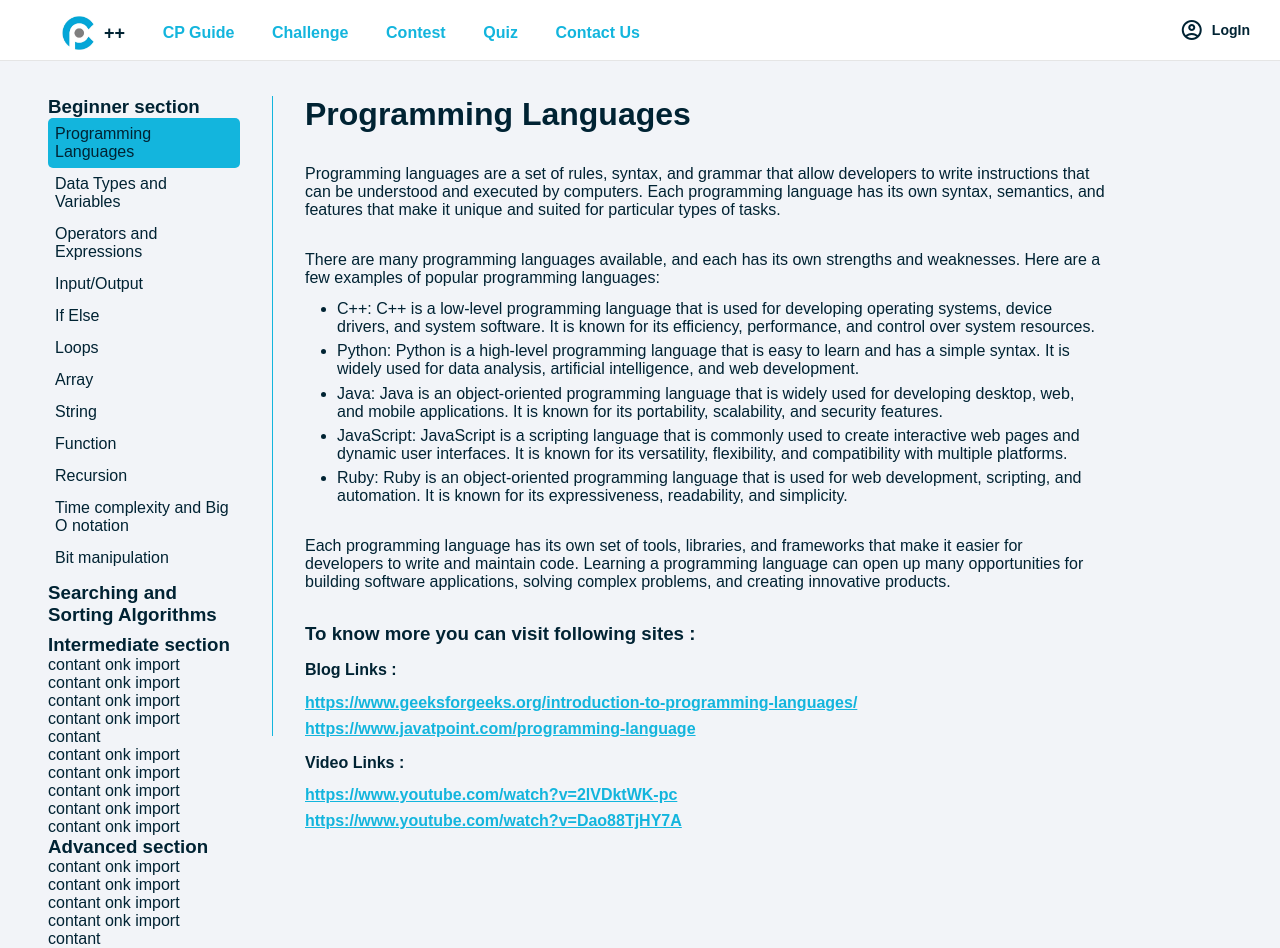
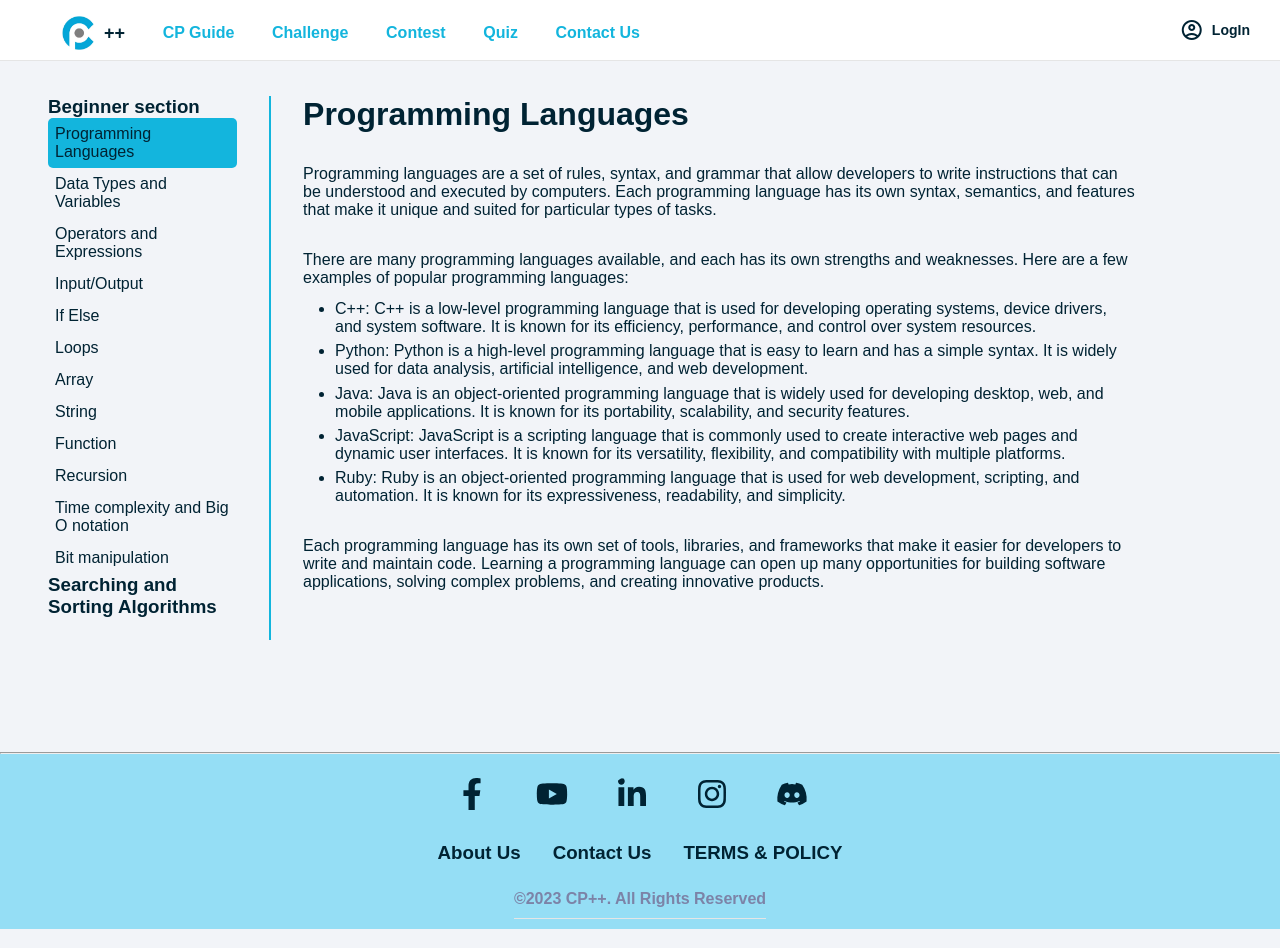
Before and after one commit to ImranMir32/CP-Plus-Front-End, a React (Create React App) app: page /cpguide in a window 1280 px wide. Shown: the top 948 px of the page. Built offline with nearby package versions, Linux system fonts and the light colour scheme.

Commit message:
adding scrollview on cp-guide

```diff
--- a/src/routes/CP-Guide.jsx
+++ b/src/routes/CP-Guide.jsx
@@ -29,6 +29,7 @@ const CpGuide = () => {
       <div className="cp-container">
         <div className="cp-topic-name">
           <div className="cp-content">
+            <div className="scrollable-section">
               <h3>Beginner section</h3>
               <p
                 onClick={() => {
@@ -147,7 +148,97 @@ const CpGuide = () => {
               >
                 Bit manipulation
               </p>
+
+              <div className="cp-content">
+                <h3>Searching and Sorting Algorithms</h3>
               </div>
+              <div className="intermediate">
+                <h3>Intermediate section</h3>
+                <p>contant onk import</p>
+                <p>contant onk import</p>
+                <p>contant onk import</p>
+                <p>contant onk import</p>
+                <p>contant</p>
+                <p>contant onk import</p>
+                <p>contant onk import</p>
+                <p>contant onk import</p>
+                <p>contant onk import</p>
+                <p>contant onk import</p>
+              </div>
+              <div className="advanced">
+                <h3>Advanced section</h3>
+                <p>contant onk import</p>
+                <p>contant onk import</p>
+                <p>contant onk import</p>
+                <p>contant onk import</p>
+                <p>contant</p>
+                <p>contant onk import</p>
+                <p>contant onk import</p>
+                <p>contant onk import</p>
+                <p>contant onk import</p>
+                <p>contant onk import</p>
+              </div>
+
+              <div className="cp-content">
+                <h3>Searching and Sorting Algorithms</h3>
+              </div>
+              <div className="intermediate">
+                <h3>Intermediate section</h3>
+                <p>contant onk import</p>
+                <p>contant onk import</p>
+                <p>contant onk import</p>
+                <p>contant onk import</p>
+                <p>contant</p>
+                <p>contant onk import</p>
+                <p>contant onk import</p>
+                <p>contant onk import</p>
+                <p>contant onk import</p>
+                <p>contant onk import</p>
+              </div>
+              <div className="advanced">
+                <h3>Advanced section</h3>
+                <p>contant onk import</p>
+                <p>contant onk import</p>
+                <p>contant onk import</p>
+                <p>contant onk import</p>
+                <p>contant</p>
+                <p>contant onk import</p>
+                <p>contant onk import</p>
+                <p>contant onk import</p>
+                <p>contant onk import</p>
+                <p>contant onk import</p>
+              </div>
+
+              <div className="cp-content">
+                <h3>Searching and Sorting Algorithms</h3>
+              </div>
+              <div className="intermediate">
+                <h3>Intermediate section</h3>
+                <p>contant onk import</p>
+                <p>contant onk import</p>
+                <p>contant onk import</p>
+                <p>contant onk import</p>
+                <p>contant</p>
+                <p>contant onk import</p>
+                <p>contant onk import</p>
+                <p>contant onk import</p>
+                <p>contant onk import</p>
+                <p>contant onk import</p>
+              </div>
+              <div className="advanced">
+                <h3>Advanced section</h3>
+                <p>contant onk import</p>
+                <p>contant onk import</p>
+                <p>contant onk import</p>
+                <p>contant onk import</p>
+                <p>contant</p>
+                <p>contant onk import</p>
+                <p>contant onk import</p>
+                <p>contant onk import</p>
+                <p>contant onk import</p>
+                <p>contant onk import</p>
+              </div>
+
               <div className="cp-content">
                 <h3>Searching and Sorting Algorithms</h3>
               </div>
@@ -178,7 +269,11 @@ const CpGuide = () => {
                 <p>contant onk import</p>
               </div>
             </div>
+          </div>
+        </div>
         <div className="vertical-line"></div>
+        <div className="scrollable-section">
+          <div className="cp-topic-and-ad">
             <div className="cp-topic-details">
               <h1>{Page}</h1>
               {Page === "Programming Languages" && <ProgrammingLanguages />}
@@ -191,8 +286,13 @@ const CpGuide = () => {
               {Page === "String" && <StringInfo />}
               {Page === "Function" && <FunctionInfo />}
               {Page === "Recursion" && <RecursionInfo />}
-          {Page === "Time complexity and Big O notation" && <TimeComplexity />}
+              {Page === "Time complexity and Big O notation" && (
+                <TimeComplexity />
+              )}
               {Page === "Bit manipulation" && <BitManipulation />}
+            </div>
+            <div className="ad"></div>
+          </div>
         </div>
       </div>
       <Footer />
--- a/src/styles/cp-style/cp.css
+++ b/src/styles/cp-style/cp.css
@@ -25,21 +25,37 @@
   border-radius: 5px;
 }
 
+.scrollable-section {
+  height: 33rem;
+  overflow-y: scroll;
+}
+
 /* vertical line */
 .vertical-line {
   margin-left: 2rem;
   margin-right: 2rem;
-  width: 1px;
-  height: 40rem;
+  width: 2px;
+  height: 34rem;
   background-color: rgb(19, 181, 221);
+}
+
+.cp-topic-and-ad {
+  display: flex;
+  flex-direction: row;
 }
 
 /* cp details box */
 .cp-topic-details {
-  width: 50rem;
+  width: 52rem;
   height: 100%;
 }
 
 .cp-content {
   margin-bottom: 0.5rem;
 }
+
+.ad {
+  width: 10rem;
+  height: 100%;
+  /* background-color: red; */
+}
```
Lines whose indentation alone changed are shown as unchanged.
